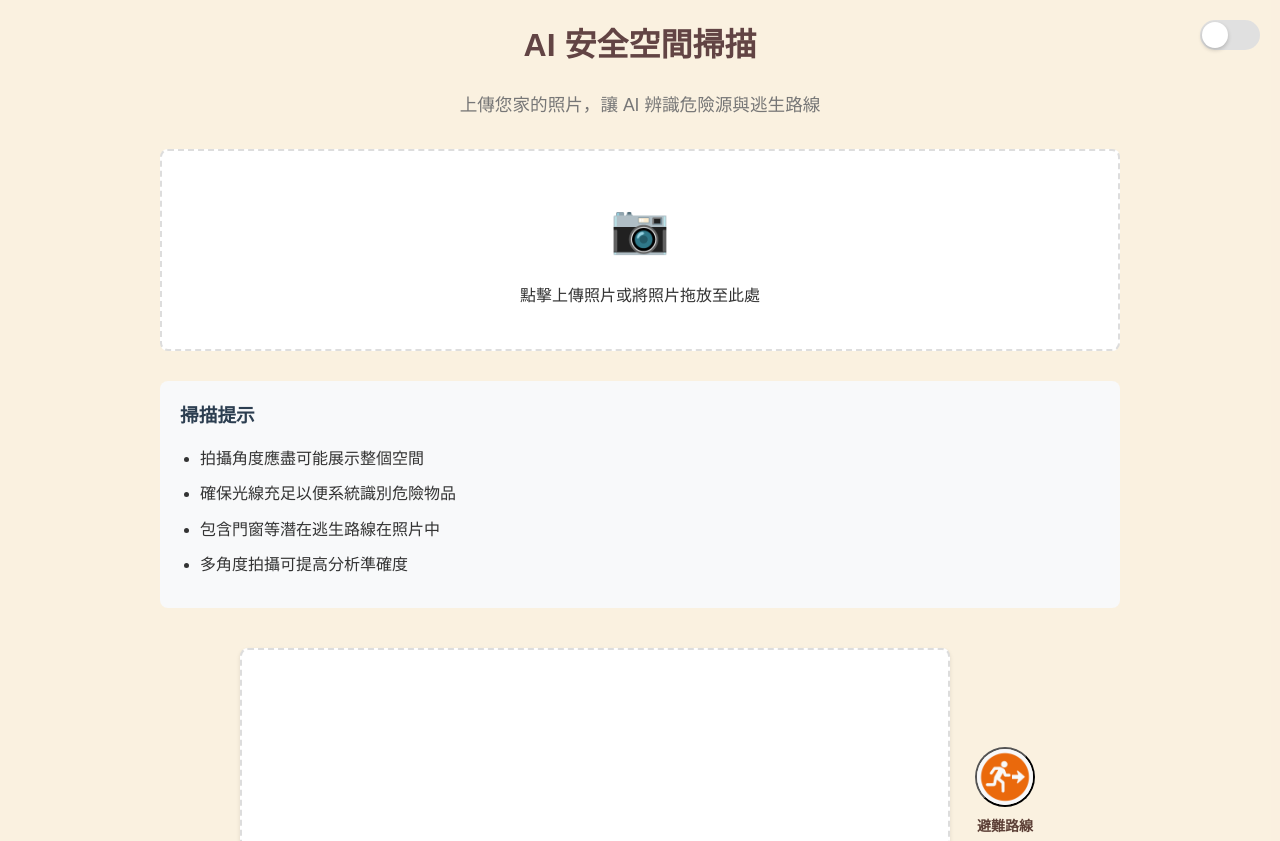
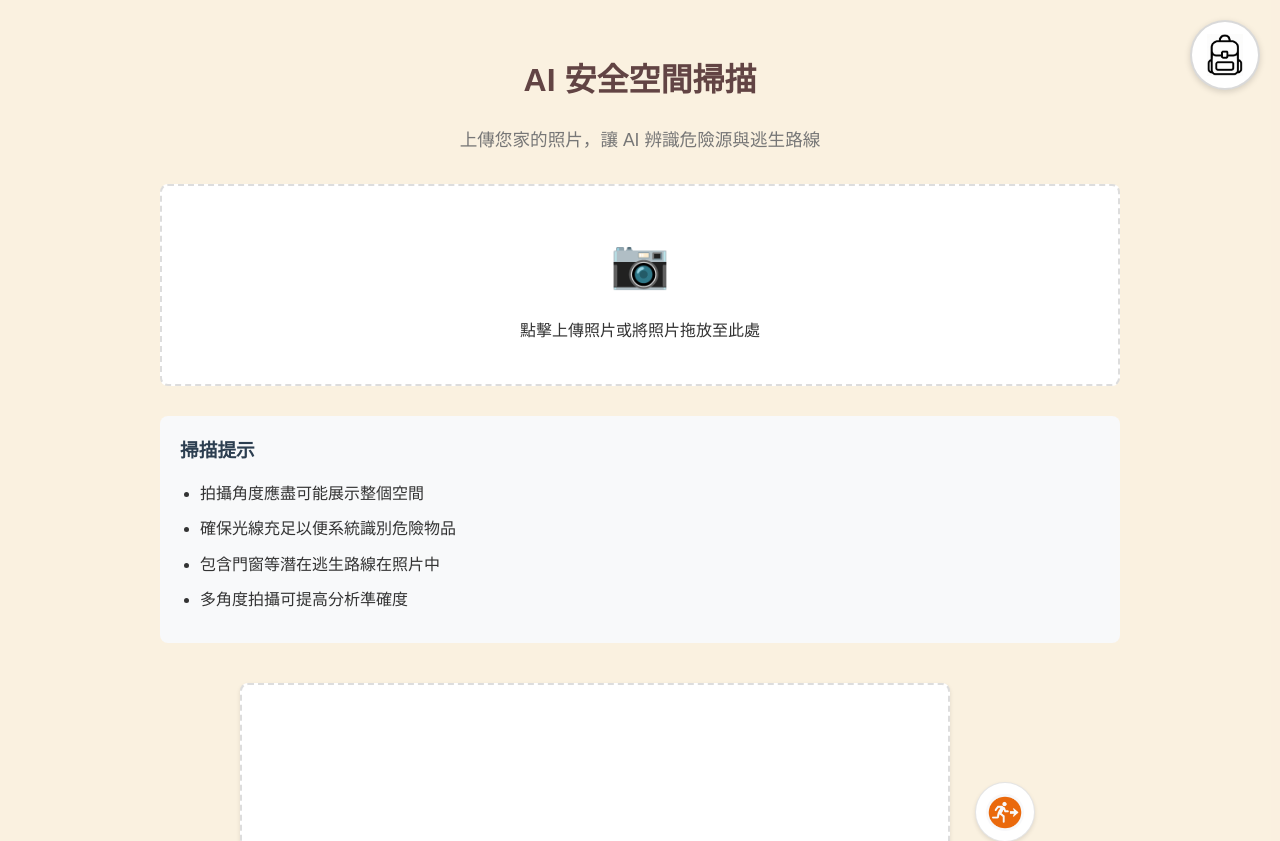
Before and after one commit to XiaoWang1212/survinest, a Vue app: page /scan in a window 1280 px wide. Shown: the top 841 px of the page. Built offline with nearby package versions, Linux system fonts and the light colour scheme.

Commit message:
wendy edit

```diff
--- a/src/views/ScanPage.vue
+++ b/src/views/ScanPage.vue
@@ -1,10 +1,9 @@
 <template>
-  <div class="scan-page" :class="{ 'transitioning': isTransitioning }">
+  <div class="scan-page" :class="{ 'slide-out': isSliding }">
     <div class="switch-container">
-      <input type="checkbox" id="switch" class="switch-checkbox" @change="switchToKit">
-      <label for="switch" class="switch-label" title="切換到防災包功能">
-        <span class="switch-button"></span>
-      </label>
+      <button class="kit-button" @click="switchToKit" title="切換到防災包功能">
+        <img src="@/assets/photo/bag.jpg" alt="防災包" class="button-image">
+      </button>
     </div>
     <SafetyScan />
 
@@ -51,7 +50,7 @@
 </template>
 
 <script>
-import { ref, computed } from 'vue'; // 添加 computed 的導入
+import { ref, computed, onMounted } from 'vue';
 import { useRouter } from 'vue-router';
 import SafetyScan from '@/components/SafetyScan.vue';
 
@@ -63,49 +62,77 @@ export default {
   setup() {
     const router = useRouter();
     const isTransitioning = ref(false);
+    const isSliding = ref(false);
     const uploadedImage = ref(null);
     const analysisResult = ref(null);
 
-    const switchToKit = async () => {
+    const switchToKit = () => {
+      if (isTransitioning.value) return;
+
       isTransitioning.value = true;
-      await new Promise((resolve) => setTimeout(resolve, 500));
-      router.push({ name: 'SurvivalKitPage' });
+      isSliding.value = true;
+
+      // 設置動畫結束時的事件處理
+      setTimeout(() => {
+        router.push({ name: 'SurvivalKitPage' });
+        // 導航後重設狀態
+        isTransitioning.value = false;
+        isSliding.value = false;
+      }, 500); // 500ms 應該與 CSS 動畫時間相符
+    };
+
+    const scrollToResult = () => {
+      const resultSection = document.querySelector('.analysis-result');
+      if (resultSection) {
+        const topOffset = 30;
+        window.scrollTo({
+          top: resultSection.offsetTop - topOffset,
+          behavior: 'smooth'
+        });
+      }
     };
 
     const analyzeImage = () => {
-      analysisResult.value =
-        '掃描完成：此地區安全風險評級為中等。建議查看避難路線和躲避位置。';
+      analysisResult.value = '掃描完成：此地區安全風險評級為中等。建議查看避難路線和躲避位置。';
+      scrollToResult();
     };
 
     const showEvacuationRoute = () => {
-      analysisResult.value =
-        '避難路線已標示：請沿著綠色箭頭方向前進至最近的安全區域。';
+      analysisResult.value = '避難路線已標示：請沿著綠色箭頭方向前進至最近的安全區域。';
+      scrollToResult();
     };
 
     const showHidingSpots = () => {
-      analysisResult.value =
-        '躲避位置已標示：藍色區域表示適合躲避的安全位置。';
+      analysisResult.value = '躲避位置已標示：藍色區域表示適合躲避的安全位置。';
+      scrollToResult();
     };
 
     const showSurvivalKitLocation = () => {
-      analysisResult.value =
-        '防災包建議放置位置：紅色標記處為建議放置防災包的位置。';
+      analysisResult.value = '防災包建議放置位置：紅色標記處為建議放置防災包的位置。';
+      scrollToResult();
     };
 
     // 計算屬性：根據分析結果設置底色類名
     const resultColorClass = computed(() => {
       if (analysisResult.value?.includes('避難路線')) {
-        return 'green'; // 綠色背景
+        return 'green';
       } else if (analysisResult.value?.includes('躲避位置')) {
-        return 'yellow'; // 黃色背景
+        return 'yellow';
       } else if (analysisResult.value?.includes('防災包')) {
-        return 'blue'; // 紅色背景
+        return 'blue';
       }
-      return ''; // 默認無背景
+      return '';
+    });
+
+    // 確保組件加載完成後初始化
+    onMounted(() => {
+      // 這裡可以添加任何需要在組件掛載後執行的初始化代碼
+      console.log('ScanPage component mounted');
     });
 
     return {
       isTransitioning,
+      isSliding,
       switchToKit,
       uploadedImage,
       analyzeImage,
@@ -114,22 +141,30 @@ export default {
       showSurvivalKitLocation,
       analysisResult,
       resultColorClass,
+      scrollToResult,
     };
   },
 };
 </script>
+
 <style scoped>
 body {
-  overflow-x: hidden; /* 禁止水平滾動 */
+  overflow-x: hidden;
 }
 
 .scan-page {
   min-height: 100vh;
-  background-color: rgba(255, 165, 0, 0.1); /* 淺橙色，透明度 10% */
+  background-color: rgba(255, 165, 0, 0.1);
   position: relative;
+  padding-bottom: 50px;
+  overflow-x: hidden;
   transition: transform 0.5s ease;
-  padding-bottom: 50px; /* 增加下方空間 */
-  overflow-x: hidden; /* 禁止水平滾動 */
+  padding-top: 35px; /* 添加頂部內邊距 */
+}
+
+/* 滑動動畫樣式 */
+.scan-page.slide-out {
+  transform: translateX(100%);
 }
 
 .switch-container {
@@ -139,43 +174,38 @@ body {
   z-index: 1000;
 }
 
-.switch-checkbox {
-  display: none; /* 隱藏 checkbox */
+.kit-button {
+  width: 70px;
+  height: 70px;
+  border-radius: 50%;
+  border: 2px solid rgba(0, 0, 0, 0.15);
+  background-color: #ffffff;
+  cursor: pointer;
+  padding: 12px;
+  display: flex;
+  justify-content: center;
+  align-items: center;
+  transition: all 0.3s ease;
+  box-shadow: 0 2px 6px rgba(0, 0, 0, 0.15);
+  z-index: 10;
 }
 
-.switch-label {
-  display: block;
-  width: 60px;
-  height: 30px;
-  background: #e0e0e0;
-  border-radius: 15px;
-  position: relative;
-  cursor: pointer;
-  transition: all 0.3s ease;
+.kit-button:hover {
+  transform: scale(1.05);
+  box-shadow: 0 4px 8px rgba(0, 0, 0, 0.2);
+  background-color: #f8f8f8;
 }
 
-.switch-label:hover {
-  background: #d0d0d0;
+.kit-button:active {
+  transform: scale(0.95);
 }
 
-.switch-button {
-  position: absolute;
-  top: 2px;
-  left: 2px;
-  width: 26px;
-  height: 26px;
-  border-radius: 50%;
-  background: #fff;
-  box-shadow: 0 2px 4px rgba(0, 0, 0, 0.2);
-  transition: all 0.3s ease;
-}
-
-.switch-checkbox:checked + .switch-label {
-  background: #2196F3;
-}
-
-.switch-checkbox:checked + .switch-label .switch-button {
-  transform: translateX(30px);
+.button-image {
+  width: 100%;
+  height: 100%;
+  object-fit: contain;
+  border-radius: 0;
+  pointer-events: none; /* 確保點擊穿透到按鈕 */
 }
 
 .results-section {
@@ -187,25 +217,26 @@ body {
 }
 
 .analysis-result {
-  width: 800px; /* 與結果圖的寬度一致 */
-  max-width: 90%; /* 確保在小螢幕上不會超出容器 */
-  margin: 0 0 20px 0;
+  width: 800px;
+  max-width: 90%;
+  margin: 20px 0;
   padding: 15px;
   background-color: #f8f8f8;
   border-radius: 8px;
   box-shadow: 0 2px 4px rgba(0, 0, 0, 0.1);
+  scroll-margin-top: 80px;
 }
 
 .analysis-result.blue {
-  background-color: #bad9e4; /* 紅色背景 */
+  background-color: #bad9e4;
 }
 
 .analysis-result.yellow {
-  background-color: #f5eebc; /* 黃色背景 */
+  background-color: #f5eebc;
 }
 
 .analysis-result.green {
-  background-color: #c6e3c6; /* 綠色背景 */
+  background-color: #c6e3c6;
 }
 
 .analysis-result h3 {
@@ -214,96 +245,101 @@ body {
 }
 
 .result-container {
-  display: flex; /* 水平排列 */
-  justify-content: center; /* 水平置中 */
-  align-items: center; /* 垂直置中 */
-  gap: 20px; /* 結果圖與按鈕之間的間距 */
-  max-width: 800px; /* 與分析結果的寬度一致 */
-  margin: 0 auto; /* 在容器中居中 */
-}
-
-/* 結果圖樣式 */
-.result-image {
-  width: 800px; /* 與分析結果的寬度一致 */
-  max-width: 90%; /* 確保在小螢幕上不會超出容器 */
-  height: 500px; /* 固定高度 */
-  padding: 15px; /* 與分析結果的內邊距一致 */
-  background-color: #ffffff; /* 白色背景 */
-  border: 2px dashed #ddd; /* 與分析結果的邊框樣式一致 */
-  border-radius: 8px; /* 圓角與分析結果一致 */
   display: flex;
   justify-content: center;
   align-items: center;
-  box-shadow: 0 2px 4px rgba(0, 0, 0, 0.1); /* 添加淺陰影增強視覺效果 */
-  text-align: center; /* 確保內容居中 */
+  gap: 20px;
+  max-width: 800px;
+  margin: 0 auto;
 }
 
+.result-image {
+  width: 800px;
+  max-width: 90%;
+  height: 500px;
+  padding: 15px;
+  background-color: #ffffff;
+  border: 2px dashed #ddd;
+  border-radius: 8px;
+  display: flex;
+  justify-content: center;
+  align-items: center;
+  box-shadow: 0 2px 4px rgba(0, 0, 0, 0.1);
+  text-align: center;
+}
 
-/* 圖標按鈕組垂直排列在右側 */
 .icon-buttons-container {
   display: flex;
-  flex-direction: column; /* 按鈕垂直排列 */
-  gap: 15px; /* 按鈕之間的間距 */
-  justify-content: center; /* 垂直居中 */
-  align-items: center; /* 水平居中 */
-  flex-shrink: 0; /* 防止按鈕區域被壓縮 */
+  flex-direction: column;
+  gap: 15px;
+  justify-content: center;
+  align-items: center;
+  flex-shrink: 0;
 }
+
 .icon-button-group {
   display: flex;
   flex-direction: column;
   align-items: center;
-  gap: 3px; /* 圖片與文字之間的間距 */
+  gap: 3px;
 }
 
 .icon-button {
   width: 60px;
   height: 60px;
-  background-color: transparent; /* 透明背景 */
-  border-radius: 50%; /* 圓形按鈕 */
+  background-color: #ffffff;
+  border: 1px solid rgba(0, 0, 0, 0.1);
+  border-radius: 50%;
   cursor: pointer;
   display: flex;
   justify-content: center;
   align-items: center;
   transition: all 0.2s ease;
-  padding: 0; /* 移除內邊距，以便圖片能完全填充按鈕 */
-  overflow: hidden; /* 確保圖片不會溢出圓形邊框 */
+  padding: 8px; /* 減少內邊距，讓圖片可以更大 */
+  z-index: 5;
+  box-shadow: 0 2px 4px rgba(0, 0, 0, 0.1);
 }
-
 .icon-image {
-  width: 100%; /* 填滿按鈕 */
-  height: 100%; /* 填滿按鈕 */
-  object-fit: cover; /* 確保圖片覆蓋整個按鈕區域 */
+  width: 90%; /* 增加圖片尺寸 */
+  height: 90%; /* 增加圖片尺寸 */
+  object-fit: contain; /* 使用 contain 確保圖片完整顯示 */
+  border-radius: 50%;
+  background-color: #ffffff;
 }
 
 .icon-button:hover {
-  background-color: rgba(93, 64, 55, 0.1); /* 淺棕色半透明懸停效果 */
   transform: scale(1.1);
+  box-shadow: 0 3px 6px rgba(0, 0, 0, 0.15);
+}
+
+.icon-button:active {
+  transform: scale(0.95);
 }
 
 .button-label {
-  font-size: 14px; /* 調整文字大小 */
+  font-size: 14px;
   font-weight: bold;
-  color: #5D4037; /* 深咖啡色文字 */
+  color: #5D4037;
   text-align: center;
-  margin-top: 5px; /* 與按鈕的間距 */
+  margin-top: 5px;
 }
 
 /* 響應式調整 */
 @media (max-width: 1024px) {
   .result-container {
-    flex-direction: column; /* 在小螢幕上改為垂直排列 */
+    flex-direction: column;
     align-items: center;
   }
 
   .result-image {
-    width: 90%; /* 在小螢幕上寬度增加 */
+    width: 90%;
     max-width: 100%;
-    height: auto; /* 小螢幕上高度自適應 */
-    min-height: 300px; /* 最小高度 */
+    height: auto;
+    min-height: 300px;
   }
 
   .icon-buttons-container {
-    flex-direction: row; /* 在小螢幕上按鈕改為水平排列 */
+    flex-direction: row;
     margin-top: 20px;
     gap: 15px;
     width: 90%;
```
Also changed, not shown: src/assets/photo/bag.jpg (added), src/assets/photo/home.jpg (added).
